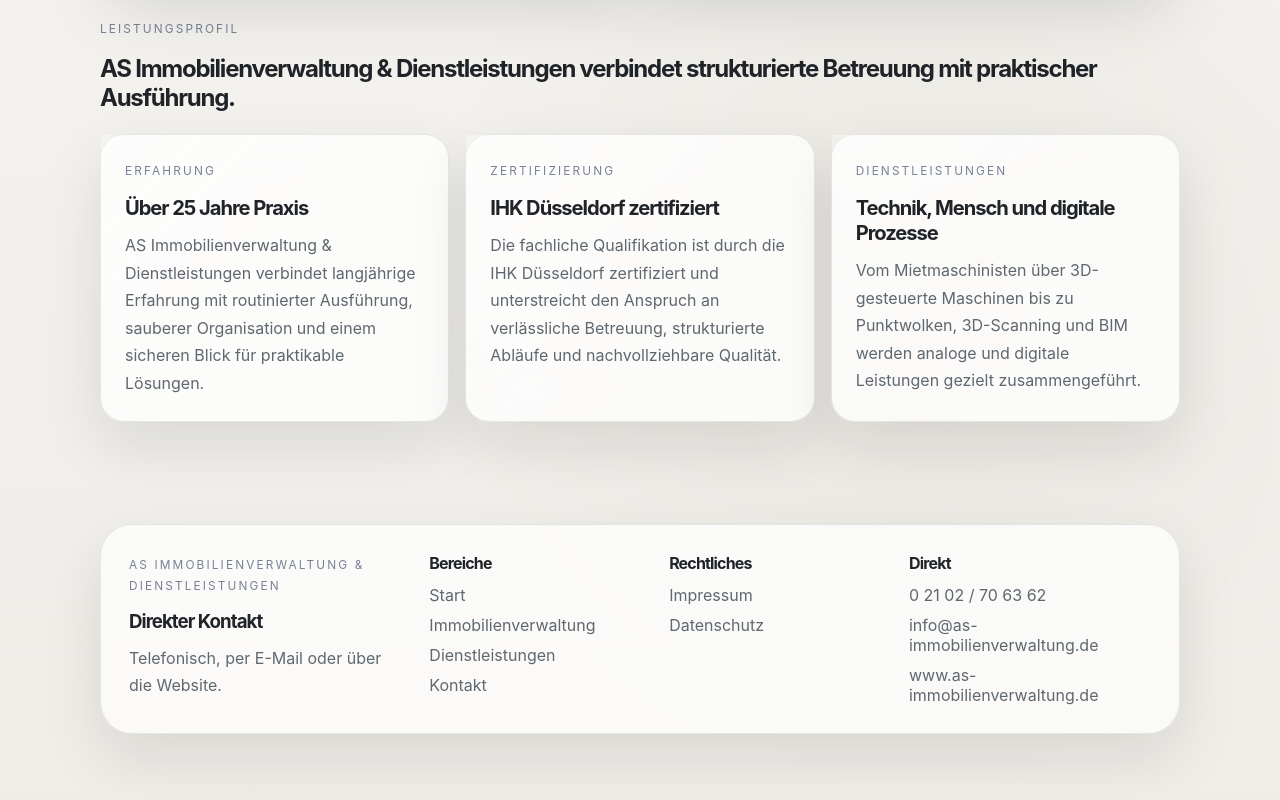
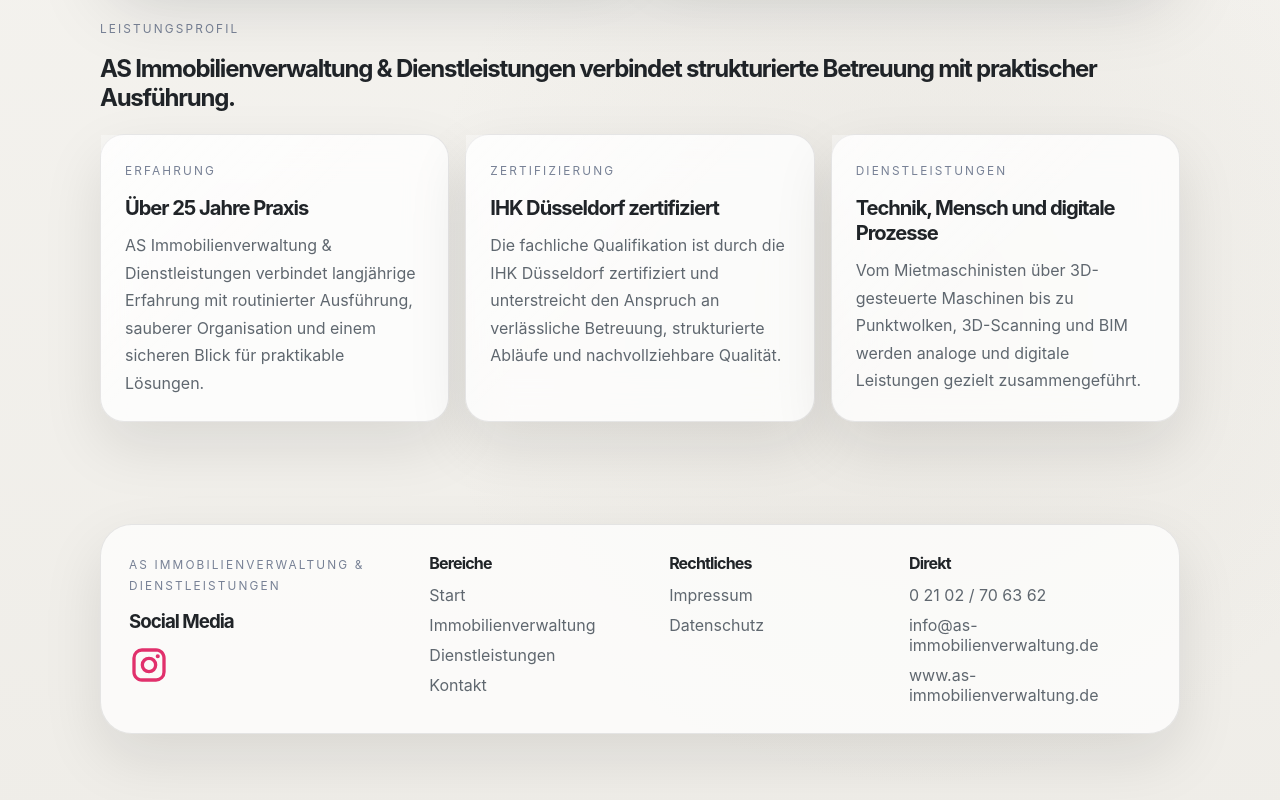
Before and after one commit to GemueseHasser/as_immv_dienstl, a React (Create React App) app: page /#/ in a window 1280 px wide. Shown: the part 1450-2250 px from the top of the page. Built offline with nearby package versions, Linux system fonts and the light colour scheme.

Commit message:
revise footer

```diff
--- a/src/components/layout/Footer.js
+++ b/src/components/layout/Footer.js
@@ -1,6 +1,7 @@
 import React from 'react';
 import { NavLink } from 'react-router-dom';
 import { company } from '../../data/siteContent';
+import InstagramIcon from '@mui/icons-material/Instagram';
 
 export default function Footer() {
   return (
@@ -8,11 +9,32 @@
         <div className="container footer-grid compact-shell">
             <div>
                 <p className="eyebrow">AS Immobilienverwaltung &amp; Dienstleistungen</p>
-          <h3>Direkter Kontakt</h3>
-          <p>
-            Telefonisch, per E-Mail oder über die Website.
-          </p>
+                <h3>Social Media</h3>
+                <div className="footer-column footer-column-instagram">
+                    <a
+                        href="https://www.instagram.com/bagger_extreme/"
+                        target="_blank"
+                        rel="noreferrer"
+                        style={{
+                            display: 'inline-flex',
+                            alignItems: 'center',
+                            justifyContent: 'center',
+                            textDecoration: 'none'
+                        }}
+                    >
+                        <InstagramIcon
+                            style={{
+                                fontSize: '40px',
+                                color: '#E1306C',
+                                transition: 'transform 0.2s ease'
+                            }}
+                            onMouseOver={e => (e.currentTarget.style.transform = 'scale(1.15)')}
+                            onMouseOut={e => (e.currentTarget.style.transform = 'scale(1)')}
+                        />
+                    </a>
                 </div>
+            </div>
+
           <div className="footer-column footer-column-areas">
             <h4>Bereiche</h4>
             <div className="footer-links">
@@ -22,6 +44,7 @@
               <NavLink to="/kontakt">Kontakt</NavLink>
             </div>
           </div>
+
           <div className="footer-column footer-column-legal">
             <h4>Rechtliches</h4>
             <div className="footer-links">
@@ -29,12 +52,15 @@
               <NavLink to="/datenschutz">Datenschutz</NavLink>
             </div>
           </div>
+
           <div className="footer-column footer-column-direct">
             <h4>Direkt</h4>
             <div className="footer-links">
               <a href={`tel:${company.phone.replace(/[^\d+]/g, '')}`}>{company.phone}</a>
               <a href={`mailto:${company.email}`}>{company.email}</a>
-            <a href={`https://${company.website}`} target="_blank" rel="noreferrer">{company.website}</a>
+              <a href={`https://${company.website}`} target="_blank" rel="noreferrer">
+                {company.website}
+              </a>
             </div>
           </div>
         </div>
```
Lines whose indentation alone changed are shown as unchanged.
